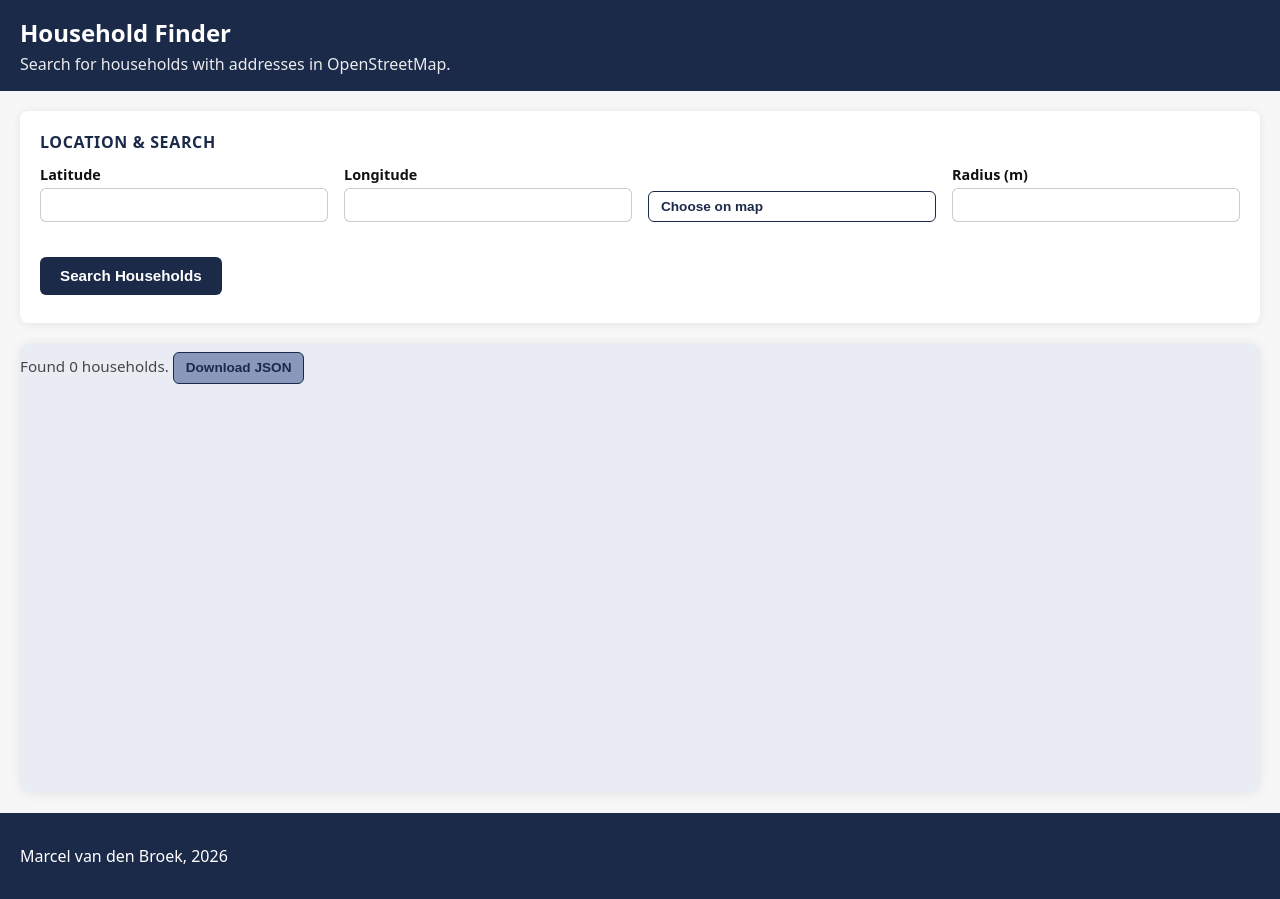
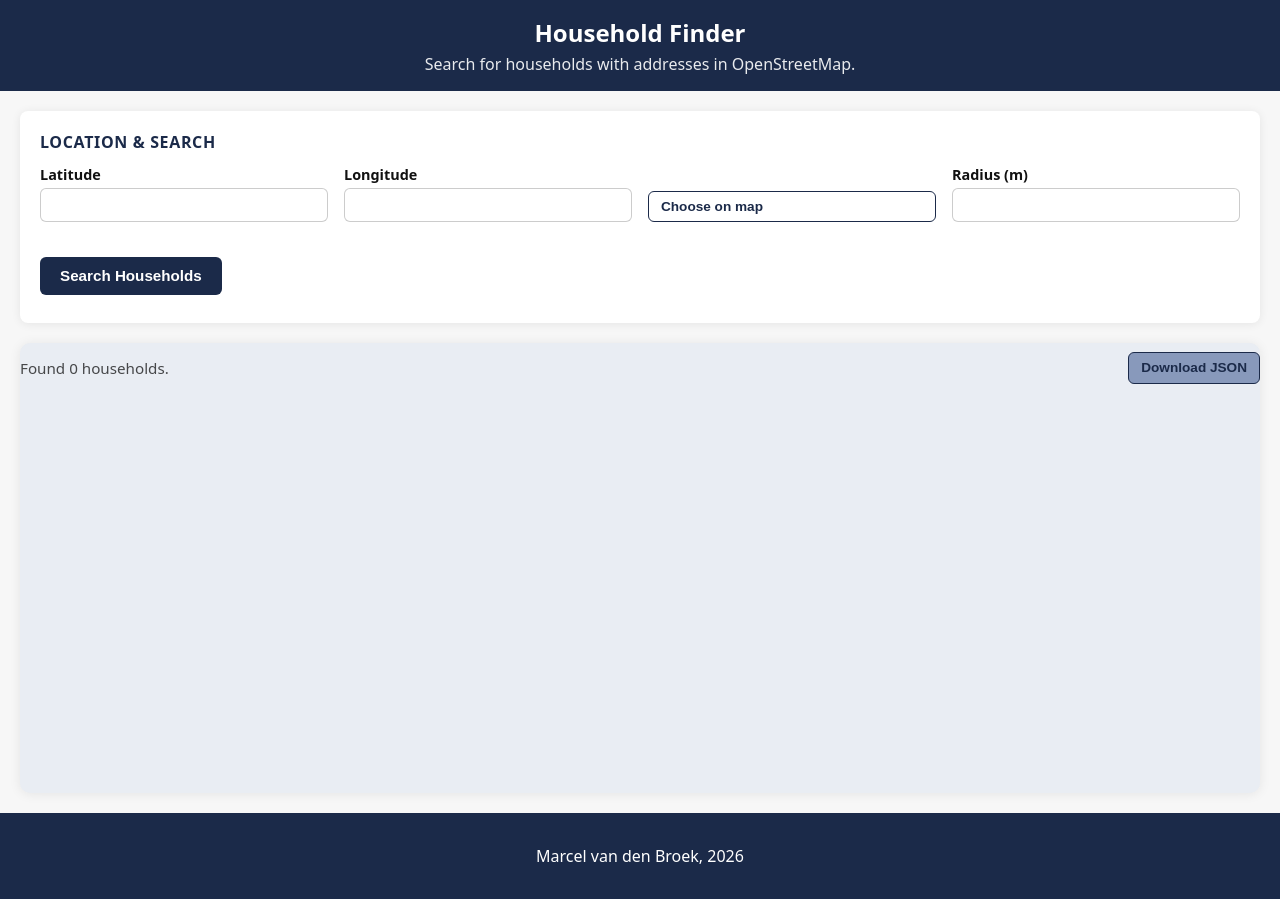
Before and after one commit to ramlec1/OSM_household_coordinates, a Flask app: template app/templates/index.html in a window 1280 px wide. Run offline with Flask 3, Linux system fonts and the light colour scheme; the template is opened without the code that fills it, so the values that code supplies are empty.

Commit message:
editorial

```diff
--- a/app/static/style.css
+++ b/app/static/style.css
@@ -9,12 +9,14 @@ header {
   padding: 1rem 1.25rem;
   background: #1b2a49;
   color: #fff;
+  text-align: center;
 }
 
 footer {
   padding: 1rem 1.25rem;
   background: #1b2a49;
   color: #fff;
+  text-align: center;
 }
 
 header h1 {
@@ -270,6 +272,9 @@ button.loading .btn-label {
 }
 
 .meta {
+  display: flex;
+  justify-content: space-between;
+  align-items: center;
   margin-top: 0.6rem;
   font-size: 0.95rem;
   color: rgba(0, 0, 0, 0.7);
--- a/app/templates/index.html
+++ b/app/templates/index.html
@@ -50,7 +50,7 @@
     </div>
     <div id="map-container">{{ map_html|safe }}</div>
     <div class="meta">
-      Found <span id="household-count">0</span> households.
+      <span>Found <span id="household-count">0</span> households.</span>
       <button type="button" id="download-json-btn" class="btn-outline" disabled>Download JSON</button>
     </div>
   </section>
```
